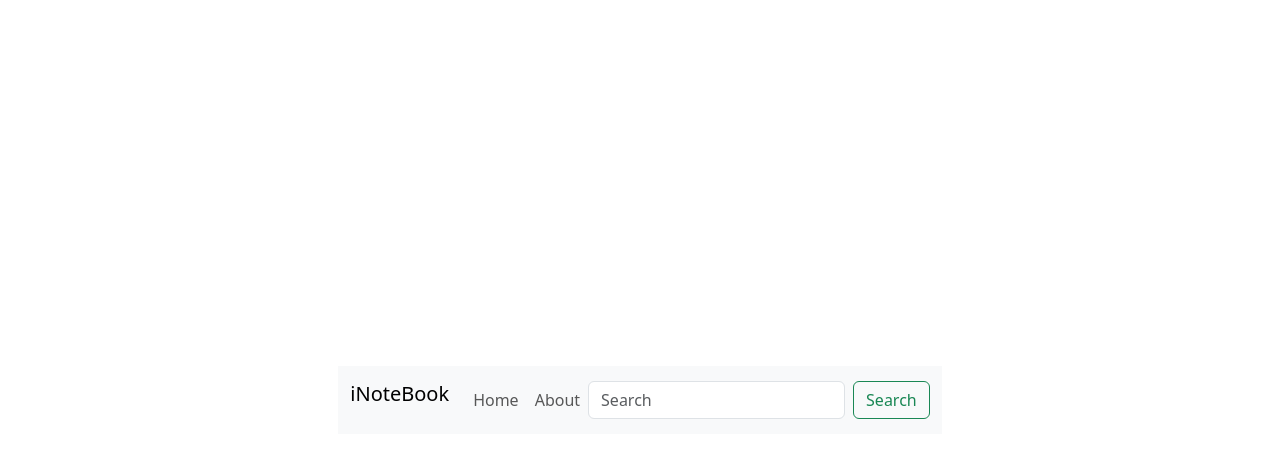
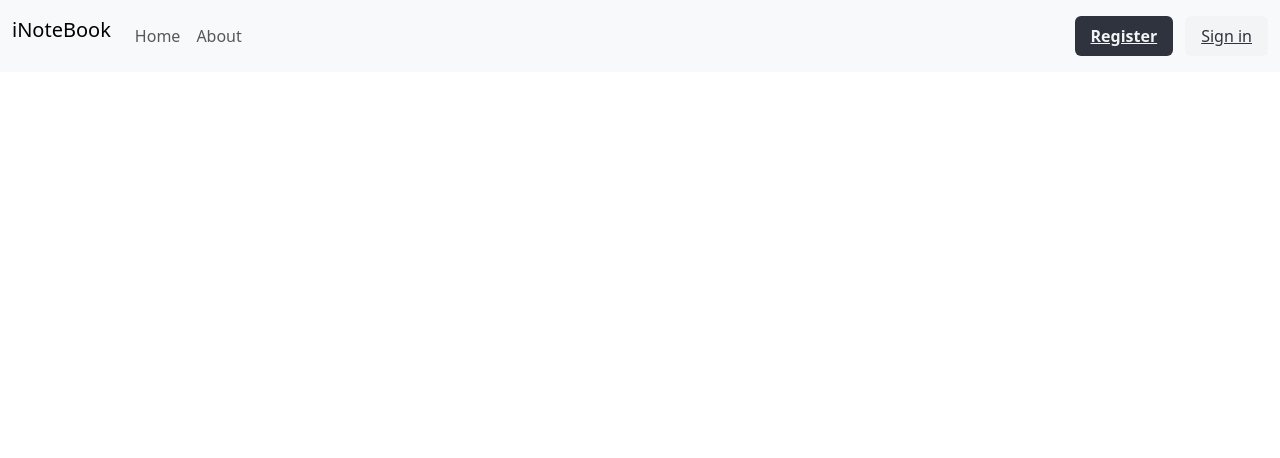
Before and after one commit to Abashansari/iNotebook, a React (Vite) app: page / in a window 1280 px wide. Shown: the top 458 px of the page. Built offline with nearby package versions, Linux system fonts and the light colour scheme.

Commit message:
replace react-bootstrap with bootstrap

```diff
--- a/src/component/Navbar.jsx
+++ b/src/component/Navbar.jsx
@@ -1,27 +1,43 @@
-import Button from 'react-bootstrap/Button';
-import Container from 'react-bootstrap/Container';
-import Form from 'react-bootstrap/Form';
-import Nav from 'react-bootstrap/Nav';
-import Navbar from 'react-bootstrap/Navbar';
-import { Link } from 'react-router-dom';
+import React, { useEffect } from 'react'
+import { Link,useLocation } from 'react-router-dom'
 
-export default function NavBar() {
+
+export default function Navbar (){
+    let location = useLocation()
+        useEffect(()=>{
+            console.log(location.pathname)
+        },[location])
+
+
     return (
-        <Navbar expand="lg" className="bg-body-tertiary">
-            <Container fluid>
-                <Navbar.Brand to="#">iNoteBook</Navbar.Brand>
-                <Navbar.Toggle aria-controls="navbarScroll" />
-                <Navbar.Collapse id="navbarScroll">
-                    <Nav className="me-auto my-2 my-lg-0" style={{ maxHeight: '100px' }} navbarScroll>
-                        <Nav.Link as={Link} to="/home">Home</Nav.Link>
-                        <Nav.Link as={Link} to="/about">About</Nav.Link>
-                    </Nav>
-                    <Form className="d-flex">
-                        <Form.Control type="search" placeholder="Search" className="me-2" aria-label="Search"/>
-                        <Button variant="outline-success">Search</Button>
-                    </Form>
-                </Navbar.Collapse>
-            </Container>
-        </Navbar>
-    );
-}
+      <>
+        <nav className="navbar fixed-top navbar-expand-lg bg-body-tertiary ">
+          <div className="container-fluid">
+
+            <Link className="navbar-brand" to="">iNoteBook</Link>
+
+            <button className="navbar-toggler" type="button" data-bs-toggle="collapse" data-bs-target="#navbarSupportedContent" aria-controls="navbarSupportedContent" aria-expanded="false" aria-label="Toggle navigation">
+              <span className="navbar-toggler-icon"></span>
+            </button>
+
+            <div className="collapse navbar-collapse" id="navbarSupportedContent">
+              <ul className="navbar-nav me-auto mb-2 mb-lg-0">
+
+                <li className="nav-item"><Link className={`nav-link ${location.pathname == "/home" ? "active" : ""}`} aria-current="page" to="/">Home</Link></li>
+                <li className="nav-item"><Link className={`nav-link ${location.pathname == "/home" ? "active" : ""}`} aria-current="page" to="/about">About</Link></li>
+
+              </ul>
+            </div>
+          </div>
+          <div className="navbar-end">
+      <div className="navbar-item">
+        <div className="buttons">
+          <a className="button is-dark"><strong>Register</strong></a>
+          <a className="button is-light">Sign in</a>
+        </div>
+        </div>
+    </div>
+        </nav>
+      </>
+    )
+  }
```
